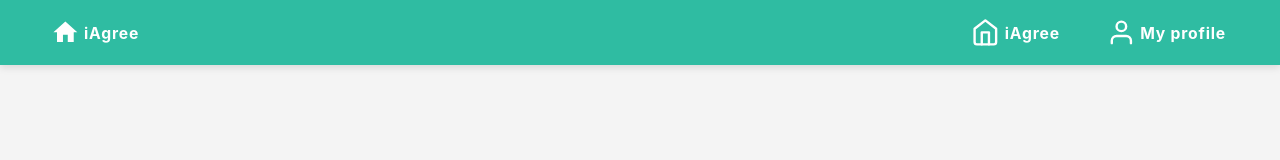
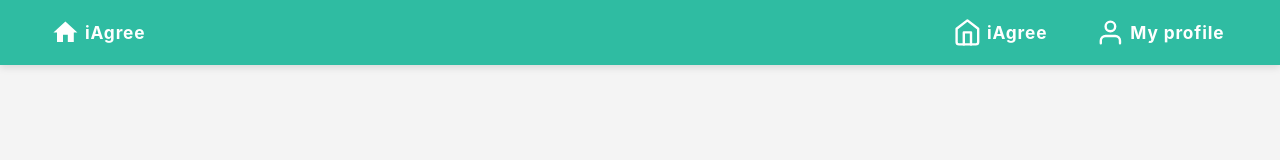
Before and after one commit to huzhx/baseline-preference, a React (Create React App) app: page /baseline-preference in a window 1280 px wide. Shown: the top 160 px of the page. Built offline with nearby package versions, Linux system fonts and the light colour scheme.

Commit message:
adjust the space

```diff
--- a/src/Footer.module.css
+++ b/src/Footer.module.css
@@ -8,6 +8,7 @@
   padding: 0 2em;
   transition: transform 400ms ease-in;
   transform: translateY(0);
+  box-shadow: var(--box-shadow);
 }
 
 .footer--primary {
--- a/src/IconButton.module.css
+++ b/src/IconButton.module.css
@@ -7,7 +7,7 @@
   padding: 0.5em 1.5em;
   border-radius: 2em;
   color: var(--text-icon);
-  font-size: 0.95rem;
+  font-size: 1rem;
   line-height: 1.6em;
   letter-spacing: 0.2em;
   cursor: pointer;
@@ -32,7 +32,7 @@
 }
 
 .icon_button__label {
-  font-size: 1.15em;
+  font-size: 1.2em;
   font-weight: 650;
   line-height: 1.6em;
   letter-spacing: 0.05em;
@@ -47,8 +47,8 @@
 }
 
 .icon_button__svg svg {
-  width: 2.1em;
-  height: 2.1em;
+  width: 2em;
+  height: 2em;
 }
 
 .ripple {
```
